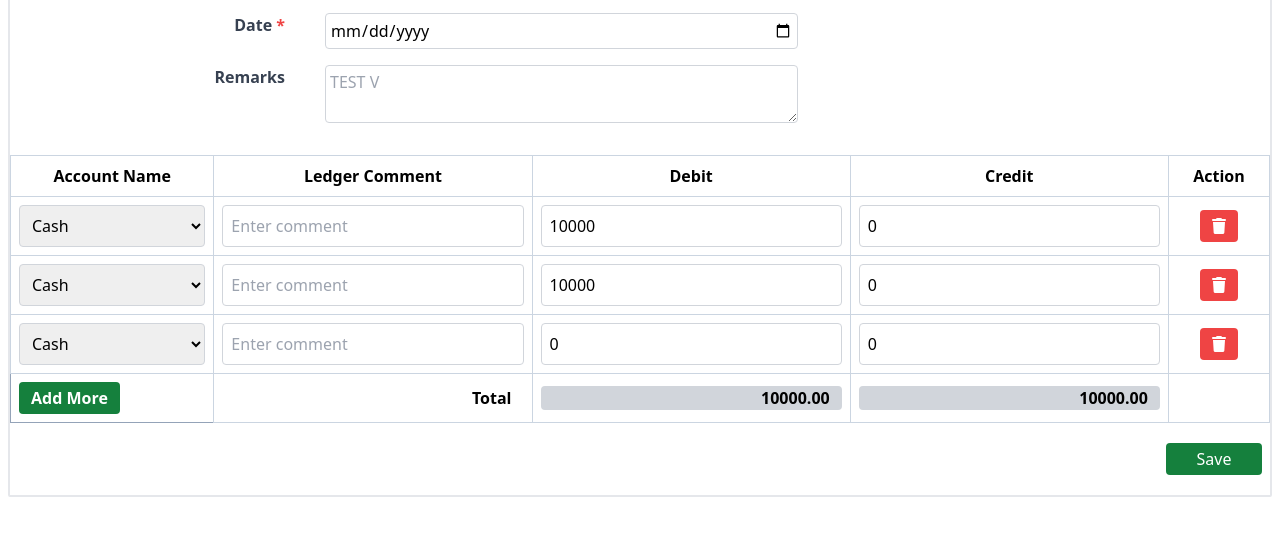
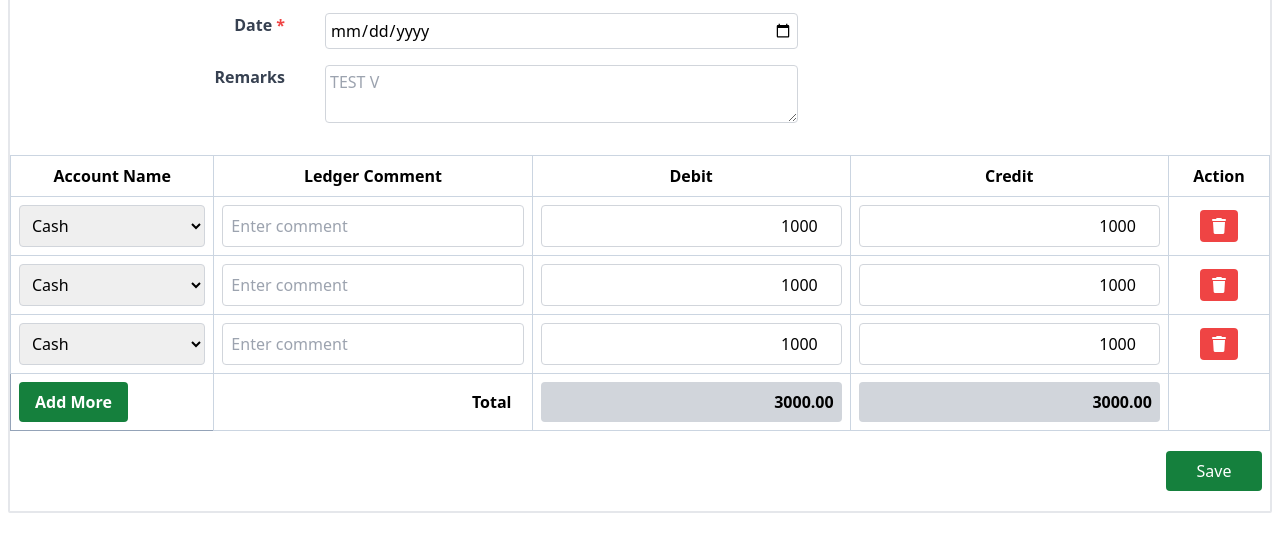
Before and after one commit to PriankaDaasPinki/Voucher-Create-using-Tailwind, a website: page CreateVoucher.html in a window 1280 px wide. Both pictures are taken after a click on the button "Add More". Shown: the part 104-656 px from the top of the page. Drawn offline with nearby package versions, Linux system fonts and the light colour scheme.

Commit message:
create page done with condition

```diff
--- a/CreateVoucher.html
+++ b/CreateVoucher.html
@@ -50,15 +50,17 @@
             <td class="px-2 py-2 border border-slate-300">
               <input
                 type="number"
-                class="w-full border border-gray-300 rounded p-2"
-                value="0"
+                class="w-full border border-gray-300 rounded p-2 debit-input text-end"
+                value="1000"
+                onchange="updateDebitTotal()"
               />
             </td>
             <td class="px-2 py-2 border border-slate-300">
               <input
                 type="number"
-                class="w-full border border-gray-300 rounded p-2"
-                value="0"
+                class="w-full border border-gray-300 rounded p-2 credit-input text-end"
+                value="1000"
+                onchange="updateCreditTotal()"
               />
             </td>
             <td class="px-2 py-2 border border-slate-300">
@@ -70,12 +72,96 @@
 
         // Append the new row to the table body
         tbody.appendChild(newRow);
+        updateDeleteButtons();
+        updateDebitTotal();
+        updateCreditTotal();
       }
 
       function removeRow(button) {
         // Remove the row containing the clicked button
         button.closest("tr").remove();
+        // Update delete button states after removing a row
+        updateDeleteButtons();
+        updateDebitTotal();
+        updateCreditTotal();
       }
+
+      function updateDeleteButtons() {
+        // Get all rows and delete buttons
+        const tbody = document.getElementById("voucherTableBody");
+        const rows = tbody.getElementsByTagName("tr");
+        const deleteButtons = tbody.querySelectorAll("button");
+
+        // Disable delete buttons if there are only 2 rows left, enable otherwise
+        if (rows.length <= 2) {
+          deleteButtons.forEach((button) => {
+            button.disabled = true;
+            button.classList.add("bg-gray-400", "cursor-not-allowed");
+            button.classList.remove("bg-red-500");
+          });
+        } else {
+          deleteButtons.forEach((button) => {
+            button.disabled = false;
+            button.classList.remove("bg-gray-400", "cursor-not-allowed");
+            button.classList.add("bg-red-500");
+          });
+        }
+      }
+
+      function updateDebitTotal() {
+        let total = 0;
+        const debitInputs = document.querySelectorAll(".debit-input");
+
+        // Sum up all debit values
+        debitInputs.forEach((input) => {
+          total += parseFloat(input.value) || 0;
+        });
+
+        // Display the total in the designated total field
+        document.getElementById("debitTotal").textContent = total.toFixed(2);
+        updateSaveButtonState();
+      }
+
+      function updateCreditTotal() {
+        let total = 0;
+        const debitInputs = document.querySelectorAll(".credit-input");
+
+        // Sum up all debit values
+        debitInputs.forEach((input) => {
+          total += parseFloat(input.value) || 0;
+        });
+
+        // Display the total in the designated total field
+        document.getElementById("creditTotal").textContent = total.toFixed(2);
+        updateSaveButtonState();
+      }
+
+      function updateSaveButtonState() {
+        const debitTotal = parseFloat(
+          document.getElementById("debitTotal").textContent
+        );
+        const creditTotal = parseFloat(
+          document.getElementById("creditTotal").textContent
+        );
+        const saveButton = document.getElementById("saveButton");
+
+        if (debitTotal === creditTotal) {
+          saveButton.disabled = false;
+          saveButton.classList.remove("bg-gray-400", "cursor-not-allowed");
+          saveButton.classList.add("bg-green-700");
+        } else {
+          saveButton.disabled = true;
+          saveButton.classList.add("bg-gray-400", "cursor-not-allowed");
+          saveButton.classList.remove("bg-green-700");
+        }
+      }
+
+      document.addEventListener("DOMContentLoaded", () => {
+        updateDeleteButtons();
+        updateDebitTotal();
+        updateCreditTotal();
+        updateSaveButtonState();
+      });
     </script>
   </head>
   <body class="p-2 object-cover">
@@ -84,9 +170,12 @@
         <p class="self-center text-xl font-semibold text-gray-800">
           Create Voucher
         </p>
-        <div class="btn btn-primary bg-cyan-600 text-white px-2 py-1 rounded">
+        <button
+          class="btn btn-primary bg-cyan-600 text-white px-2 py-1 rounded"
+          onclick=""
+        >
           <i class="fa-solid fa-list pr-2"></i>Vouchers
-        </div>
+        </button>
       </div>
 
       <!-- before table  -->
@@ -157,65 +246,75 @@
                   <option>Service Income</option>
                 </select>
               </td>
-              <td class="px-2 py-2 border border-slate-300">
+              <td class="p-2 border border-slate-300">
                 <input
                   type="text"
                   class="w-full border border-gray-300 rounded p-2"
                   placeholder="Enter comment"
                 />
               </td>
-              <td class="px-2 py-2 border border-slate-300">
+              <td class="p-2 border border-slate-300">
                 <input
                   type="number"
-                  class="w-full border border-gray-300 rounded p-2"
-                  value="10000"
+                  class="w-full border border-gray-300 rounded p-2 debit-input text-end"
+                  value="1000"
+                  oninput="updateDebitTotal()"
+                  onchange="updateDebitTotal()"
                 />
               </td>
-              <td class="px-2 py-2 border border-slate-300">
+              <td class="p-2 border border-slate-300">
                 <input
                   type="number"
-                  class="w-full border border-gray-300 rounded p-2"
-                  value="0"
+                  class="w-full border border-gray-300 rounded p-2 credit-input text-end"
+                  value="1000"
                 />
               </td>
-              <td class="px-2 py-2 border border-slate-300">
-                <button class="bg-red-500 text-white px-3 py-1 rounded" onclick="removeRow(this)">
+              <td class="p-2 border border-slate-300">
+                <button
+                  class="bg-red-500 text-white px-3 py-1 rounded"
+                  onclick="removeRow(this)"
+                >
                   <i class="fa fa-trash" aria-hidden="true"></i>
                 </button>
               </td>
             </tr>
             <!-- Row 2 -->
             <tr class="text-center">
-              <td class="px-2 py-2 border border-slate-300">
+              <td class="p-2 border border-slate-300">
                 <select class="w-full border border-gray-300 rounded p-2">
                   <option>Cash</option>
                   <option>Sales Accounts</option>
                   <option>Service Income</option>
                 </select>
               </td>
-              <td class="px-2 py-2 border border-slate-300">
+              <td class="p-2 border border-slate-300">
                 <input
                   type="text"
                   class="w-full border border-gray-300 rounded p-2"
                   placeholder="Enter comment"
                 />
               </td>
-              <td class="px-2 py-2 border border-slate-300">
+              <td class="p-2 border border-slate-300">
                 <input
                   type="number"
-                  class="w-full border border-gray-300 rounded p-2"
-                  value="10000"
+                  class="w-full border border-gray-300 rounded p-2 debit-input text-end"
+                  value="1000"
+                  onchange="updateDebitTotal()"
                 />
               </td>
-              <td class="px-2 py-2 border border-slate-300">
+              <td class="p-2 border border-slate-300">
                 <input
                   type="number"
-                  class="w-full border border-gray-300 rounded p-2"
-                  value="0"
+                  class="w-full border border-gray-300 rounded p-2 credit-input text-end"
+                  value="1000"
+                  onchange="updateCreditTotal()"
                 />
               </td>
-              <td class="px-2 py-2 border border-slate-300">
-                <button class="bg-red-500 text-white px-3 py-1 rounded" onclick="removeRow(this)">
+              <td class="p-2 border border-slate-300">
+                <button
+                  class="bg-red-500 text-white px-3 py-1 rounded"
+                  onclick="removeRow(this)"
+                >
                   <i class="fa fa-trash" aria-hidden="true"></i>
                 </button>
               </td>
@@ -225,27 +324,40 @@
           <tfoot>
             <tr class="text-center font-semibold">
               <td class="p-2 border-slate-300 justify-start flex">
-                <button class="bg-green-700 text-white px-3 py-1 rounded" onclick="addRow()">
-                  <p>Add More</p>
+                <button
+                  class="bg-green-700 text-white px-3 py-1 rounded"
+                  onclick="addRow()"
+                >
+                  <p class="p-1">Add More</p>
                 </button>
               </td>
-              <td class="px-2 py-2 border border-slate-300">
+              <td class="p-2 border border-slate-300">
                 <p class="rounded text-right px-3">Total</p>
               </td>
-              <td class="px-2 py-2 border border-slate-300">
-                <p class="bg-gray-300 rounded text-right px-3">10000.00</p>
+              <td class="p-2 border border-slate-300">
+                <p
+                  id="debitTotal"
+                  class="bg-gray-300 rounded text-right p-2"
+                ></p>
               </td>
-              <td class="px-2 py-2 border border-slate-300">
-                <p class="bg-gray-300 rounded text-right px-3">10000.00</p>
+              <td class="p-2 border border-slate-300">
+                <p
+                  id="creditTotal"
+                  class="bg-gray-300 rounded text-right p-2"
+                ></p>
               </td>
-              <td class="px-2 py-2 border border-slate-300"></td>
+              <td class="p-2 border border-slate-300"></td>
             </tr>
           </tfoot>
         </table>
       </div>
 
       <div class="px-2 flex pb-5 justify-end">
-        <button class="bg-green-700 text-white px-3 py-1 rounded w-24">
+        <button
+          id="saveButton"
+          class="bg-green-700 text-white px-3 py-2 rounded w-24"
+          disabled
+        >
           Save
         </button>
       </div>
```
